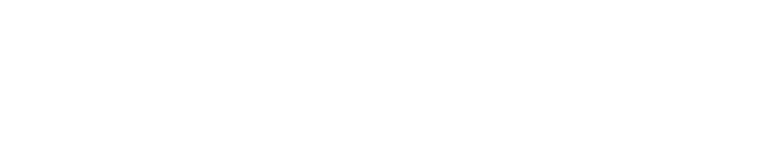
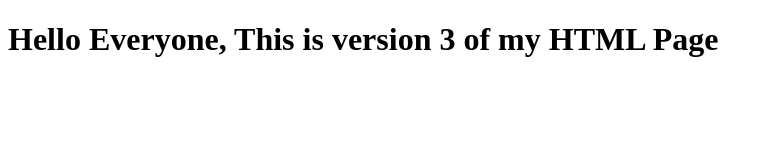
Before and after one commit to CloudRRC/Test, a plain HTML site: page index.html in a window 1280 px wide. Shown: the whole page, without its empty margins (0-773 px from the left). Drawn offline with Linux system fonts and the light colour scheme.

Commit message:
this is v3 of Index.html

```diff
--- a/index.html
+++ b/index.html
@@ -7,6 +7,6 @@
     <title>Document</title>
 </head>
 <body>
-
+   <h1> Hello Everyone, This is version 3 of my HTML Page</h1>
 </body>
 </html>
```
